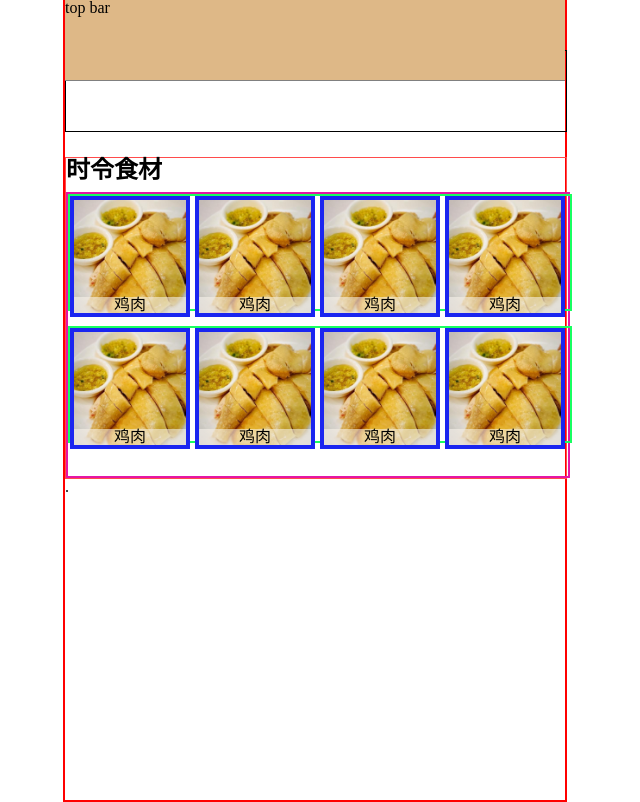
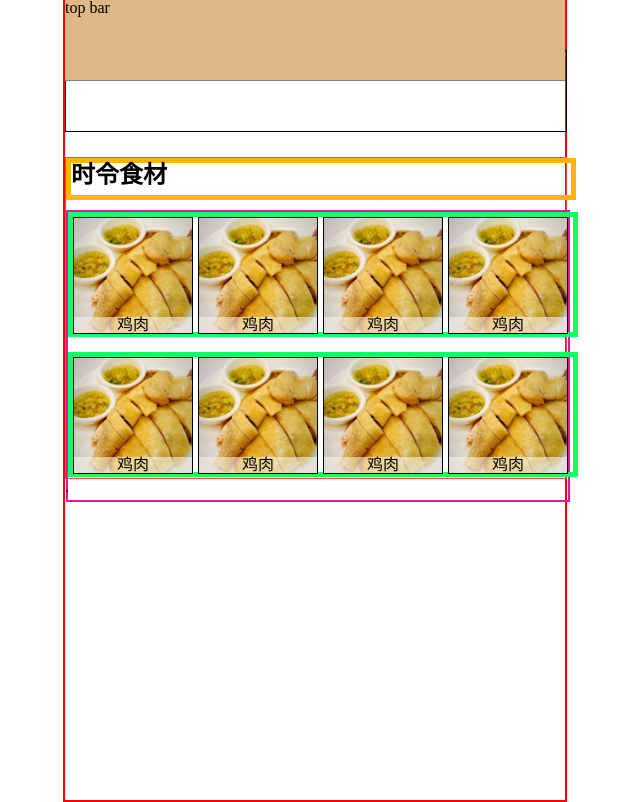
Before and after one commit to zbr79/rensrecipe, a plain HTML site: page index.html in a window 1280 px wide. Shown: the whole page, without its empty margins (325-965 px from the left). Drawn offline with Linux system fonts and the light colour scheme.

Commit message:
Update styles.css

```diff
--- a/styles.css
+++ b/styles.css
@@ -56,28 +56,27 @@ body {
     width: 100%;
     height:40%;
      border: 1px solid rgb(255, 75, 75);
-    display: flex;
-    flex-direction: column;
 }
 .whole-catalog-name{
     display:block;
     width:100%;
-    /* border:2px solid rgb(253, 181, 0);  */
+    border:5px solid rgb(253, 181, 0);
     font-weight: bold;
     color: black;
     font-size: 1.5em;
     text-align: left;
     margin-bottom: 2%;
+    height:10%;
 }
 
 .catalog-section{
     width:100%;
-    flex: 1;
+    height:90%;
     display:flex;
     flex-direction: column;
 
 
-      border: 2px solid rgb(229, 21, 166)
+    border: 2px solid rgb(229, 21, 166)
 }
 
 
@@ -86,7 +85,7 @@ body {
     height:40%;
     display:flex;
     flex-direction: row;
-    border: 2px solid rgb(24, 255, 97);
+    border: 5px solid rgb(24, 255, 97);
     margin-bottom:3%;
 }
 
@@ -99,7 +98,7 @@ body {
     border: 1px solid black;
     margin-right:1%;
     /* margin-bottom:3%; */
-    border: 4px solid rgb(26, 37, 240);
+    /* border: 4px solid rgb(26, 37, 240); */
 }
 
 
```
